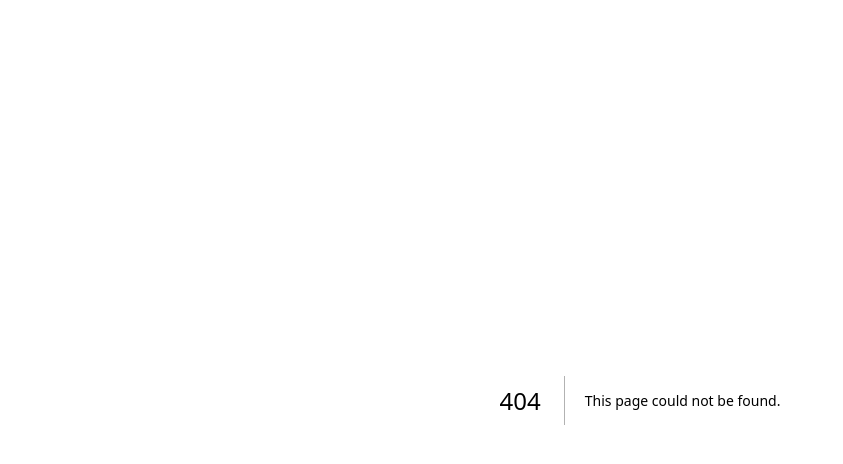
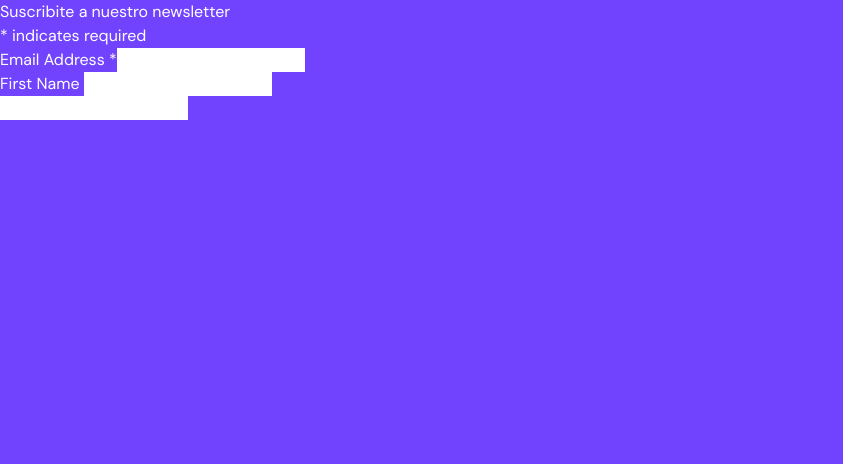
Before and after one commit to nahuelhds/desembarco_dco, a Next.js app: page /newsletter in a window 1280 px wide. Before the commit this address had no page. Shown: the top 464 px of the page, without its empty margins (0-843 px from the left). Built offline with nearby package versions, Linux system fonts and the light colour scheme.

Commit message:
Mailchimp integration

```diff
--- /dev/null
+++ b/app/newsletter/page.tsx
@@ -0,0 +1,66 @@
+export default function Newsletter() {
+  return (
+    <div id="mc_embed_shell">
+      <div id="mc_embed_signup">
+        <form
+          action="https://miedoalexito.us21.list-manage.com/subscribe/post?u=f1a95c95b711f1d11725abcb2&amp;id=709027b6ce&amp;f_id=0099e7e6f0"
+          method="post"
+          id="mc-embedded-subscribe-form"
+          name="mc-embedded-subscribe-form"
+          className="validate"
+          target="_self"
+        >
+          <div id="mc_embed_signup_scroll">
+            <h2>Suscribite a nuestro newsletter</h2>
+            <div className="indicates-required">
+              <span className="asterisk">*</span> indicates required
+            </div>
+            <div className="mc-field-group">
+              <label htmlFor="mce-EMAIL">
+                Email Address <span className="asterisk">*</span>
+              </label>
+              <input
+                type="email"
+                name="EMAIL"
+                className="required email"
+                id="mce-EMAIL"
+                required
+              />
+            </div>
+            <div className="mc-field-group">
+              <label htmlFor="mce-FNAME">First Name </label>
+              <input
+                type="text"
+                name="FNAME"
+                className=" text"
+                id="mce-FNAME"
+              />
+            </div>
+            <div id="mce-responses" className="clear foot">
+              <div className="response hidden" id="mce-error-response"></div>
+              <div className="response hidden" id="mce-success-response"></div>
+            </div>
+            <div aria-hidden="true" className={"left absolute"}>
+              {/* real people should not fill this in and expect good things - do not remove this or risk form bot signups */}
+              <input
+                type="text"
+                name="b_f1a95c95b711f1d11725abcb2_709027b6ce"
+              />
+            </div>
+            <div className="optionalParent">
+              <div className="clear foot">
+                <input
+                  type="submit"
+                  name="subscribe"
+                  id="mc-embedded-subscribe"
+                  className="button"
+                  defaultValue="Subscribe"
+                />
+              </div>
+            </div>
+          </div>
+        </form>
+      </div>
+    </div>
+  );
+}
```
